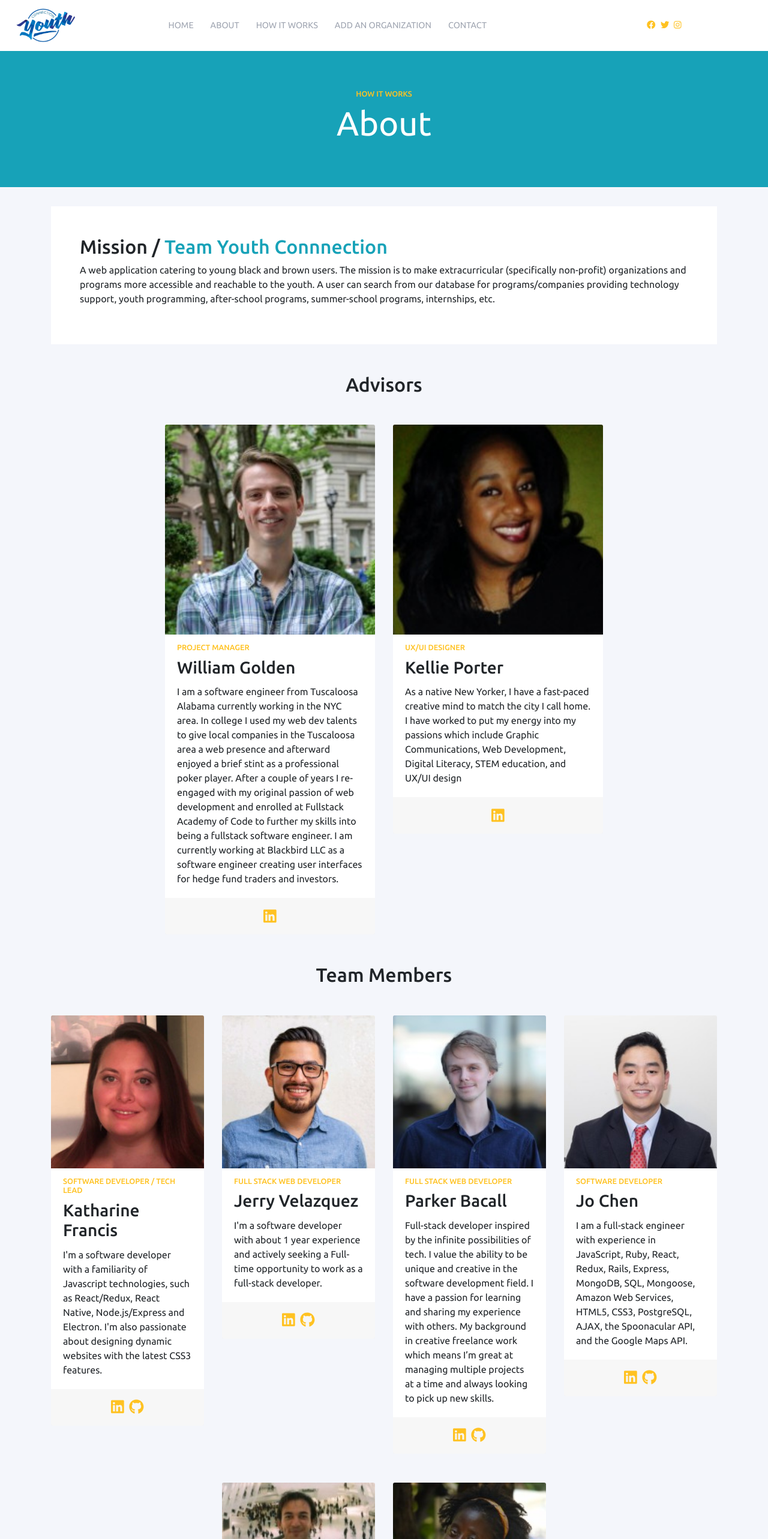
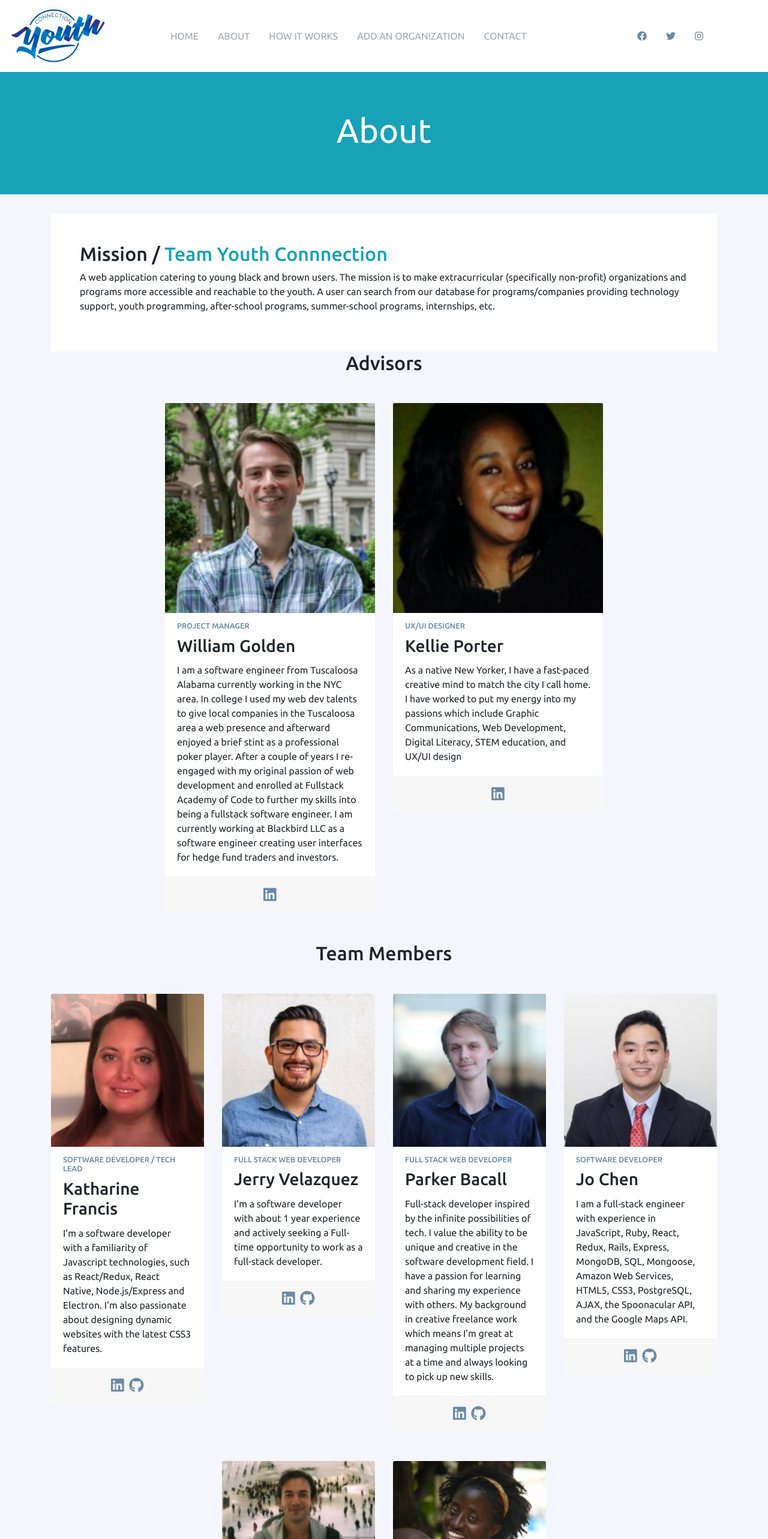
Before and after one commit to noobboon7/TeamHighFive_Front, a React (Create React App) app: page /about in a window 1280 px wide. Shown: the top 2566 px of the page at 60% size. Built offline with nearby package versions, Linux system fonts and the light colour scheme; no server answers.

Commit message:
fix browser and styling issues

```diff
--- a/src/App.css
+++ b/src/App.css
@@ -68,15 +68,15 @@
 }
 
 .wordBtnSolid, .wordBtnOutline:hover {
-  background-color: var(--color-yellow);
+  background-color: var(--color-med-blue);
   border: 2px solid var(--light);
   color: var(--white);
 }
 
 .wordBtnSolid:hover, .wordBtnOutline {
   background-color: var(--white);
-  border: 2px solid var(--color-yellow);
-  color: var(--color-yellow);
+  border: 2px solid var(--color-med-blue);
+  color: var(--color-med-blue);
 }
 
 
--- a/src/components/organizations/OrgCard.js
+++ b/src/components/organizations/OrgCard.js
@@ -30,7 +30,7 @@ const OrgCard = ({program}) => {
         </Card.Body >
         <Card.Footer className="text-center">
           <Link to={`/organization/${program.organization_id}`}>
-            <Button variant='info' renderAs="button" >
+            <Button variant='info' renderas="button" >
               <span>See More!</span>
             </Button>
           </Link>
--- a/src/components/pages/About.js
+++ b/src/components/pages/About.js
@@ -1,5 +1,4 @@
 import React from "react";
-import { Link } from "react-router-dom";
 
 import Will from "../../static/team/will.jpg";
 import Kellie from "../../static/team/kellie.jpg";
@@ -19,16 +18,17 @@ const About = () => {
     <div id="about">
       <div class="jumbotron jumbotron-fluid bg-info">
         <div class="container text-center">
-        <h6 className="intro-lead">How it Works</h6>
+{        // <h6 className="intro-lead">How it Works</h6>
+}
         <h1 class="display-4 text-white">About</h1>
         </div>
       </div>
 
-      <div id="mission" className="container mb-5">
-        <div id="about-project" className="bg-white p-5">
-          <h2>Mission / <span className="text-info">Team Youth Connnection</span></h2>
-          <p>A web application catering to young black and brown users. The mission is to make extracurricular (specifically non-profit) organizations and programs more accessible and reachable to the youth. A user can search from our database for programs/companies providing technology support, youth programming, after-school programs, summer-school programs, internships, etc.</p>
-        </div>
+      <div id="mission" className="container">
+      <div id="about-project" className="bg-white p-5">
+      <h2>Mission / <span className="text-info">Team Youth Connnection</span></h2>
+      <p>A web application catering to young black and brown users. The mission is to make extracurricular (specifically non-profit) organizations and programs more accessible and reachable to the youth. A user can search from our database for programs/companies providing technology support, youth programming, after-school programs, summer-school programs, internships, etc.</p>
+      </div>
       </div>
 
       <div id="the-team" className="container-fluid">
@@ -46,7 +46,7 @@ const About = () => {
                 </div>
                 <div class="card-footer social-media border-0">
                 <ul className="list-inline m-0 text-uppercase text-center">
-                  <li class="list-inline-item"><a href="https://www.linkedin.com/in/williamgolden5/" target="_blank" className="m-0">
+                  <li class="list-inline-item"><a href="https://www.linkedin.com/in/williamgolden5/" target="_blank" rel="noopener noreferrer" className="m-0">
                   <FontAwesomeIcon icon={faLinkedin} className="m-0" /></a></li>
                 </ul>
                 </div>
@@ -63,7 +63,7 @@ const About = () => {
                 </div>
                 <div class="card-footer social-media border-0">
                 <ul className="list-inline m-0 text-uppercase text-center">
-                  <li class="list-inline-item"><a href="https://www.linkedin.com/in/kellieporter" target="_blank" className="m-0">
+                  <li class="list-inline-item"><a href="https://www.linkedin.com/in/kellieporter" target="_blank" rel="noopener noreferrer" className="m-0">
                   <FontAwesomeIcon icon={faLinkedin} className="m-0" /></a></li>
                 </ul>
                 </div>
@@ -87,9 +87,9 @@ const About = () => {
                   </div>
                   <div class="card-footer social-media border-0">
                   <ul className="list-inline m-0 text-uppercase text-center">
-                    <li class="list-inline-item"><a href="https://www.linkedin.com/in/katharine-francis10/" target="_blank" className="m-0">
+                    <li class="list-inline-item"><a href="https://www.linkedin.com/in/katharine-francis10/" target="_blank" rel="noopener noreferrer" className="m-0">
                     <FontAwesomeIcon icon={faLinkedin} className="m-0" /></a></li>
-                    <li class="list-inline-item"><a href="https://github.com/KatieFrey" target="_blank" className="m-0">
+                    <li class="list-inline-item"><a href="https://github.com/KatieFrey" target="_blank" rel="noopener noreferrer" className="m-0">
                     <FontAwesomeIcon icon={faGithub} className="m-0" /></a></li>
                   </ul>
                   </div>
@@ -106,9 +106,9 @@ const About = () => {
                 </div>
                 <div class="card-footer social-media border-0">
                 <ul className="list-inline m-0 text-uppercase text-center">
-                  <li class="list-inline-item"><a href="https://linkedin.com/in/jerry-velazquez-8540b9bb" target="_blank" className="m-0">
+                  <li class="list-inline-item"><a href="https://linkedin.com/in/jerry-velazquez-8540b9bb" target="_blank" rel="noopener noreferrer" className="m-0">
                   <FontAwesomeIcon icon={faLinkedin} className="m-0" /></a></li>
-                  <li class="list-inline-item"><a href="https://github.com/noobboon7" target="_blank" className="m-0">
+                  <li class="list-inline-item"><a href="https://github.com/noobboon7" target="_blank" rel="noopener noreferrer" className="m-0">
                   <FontAwesomeIcon icon={faGithub} className="m-0" /></a></li>
                 </ul>
                 </div>
@@ -125,9 +125,9 @@ const About = () => {
                 </div>
                 <div class="card-footer social-media border-0">
                 <ul className="list-inline m-0 text-uppercase text-center">
-                  <li class="list-inline-item"><a href="https://www.linkedin.com/in/parker-bacall/" target="_blank" className="m-0">
+                  <li class="list-inline-item"><a href="https://www.linkedin.com/in/parker-bacall/" target="_blank" rel="noopener noreferrer" className="m-0">
                   <FontAwesomeIcon icon={faLinkedin} className="m-0" /></a></li>
-                  <li class="list-inline-item"><a href="https://github.com/parkerbacall" target="_blank" className="m-0">
+                  <li class="list-inline-item"><a href="https://github.com/parkerbacall" target="_blank" rel="noopener noreferrer" className="m-0">
                   <FontAwesomeIcon icon={faGithub} className="m-0" /></a></li>
                 </ul>
                 </div>
@@ -144,9 +144,9 @@ const About = () => {
                 </div>
                 <div class="card-footer social-media border-0">
                 <ul className="list-inline m-0 text-uppercase text-center">
-                  <li class="list-inline-item"><a href="https://www.linkedin.com/in/jchen143/" target="_blank" className="m-0">
+                  <li class="list-inline-item"><a href="https://www.linkedin.com/in/jchen143/" target="_blank" rel="noopener noreferrer" className="m-0">
                   <FontAwesomeIcon icon={faLinkedin} className="m-0" /></a></li>
-                  <li class="list-inline-item"><a href="https://github.com/jchen143" target="_blank" className="m-0">
+                  <li class="list-inline-item"><a href="https://github.com/jchen143" target="_blank" rel="noopener noreferrer" className="m-0">
                   <FontAwesomeIcon icon={faGithub} className="m-0" /></a></li>
                 </ul>
                 </div>
@@ -163,7 +163,7 @@ const About = () => {
                 </div>
                 <div class="card-footer social-media border-0">
                 <ul className="list-inline m-0 text-uppercase text-center">
-                  <li class="list-inline-item"><a href="http://www.linkedin.com/in/cihadald" target="_blank" className="m-0">
+                  <li class="list-inline-item"><a href="http://www.linkedin.com/in/cihadald" target="_blank" rel="noopener noreferrer" className="m-0">
                   <FontAwesomeIcon icon={faLinkedin} className="m-0" /></a></li>
                   <li class="list-inline-item"><a href="https://github.com/cihataldanmaz" className="m-0">
                   <FontAwesomeIcon icon={faGithub} className="m-0" /></a></li>
@@ -182,9 +182,9 @@ const About = () => {
                 </div>
                 <div class="card-footer social-media border-0">
                 <ul className="list-inline m-0 text-uppercase text-center">
-                  <li class="list-inline-item"><a href="https://www.linkedin.com/in/jdesire/" target="_blank" className="m-0">
+                  <li class="list-inline-item"><a href="https://www.linkedin.com/in/jdesire/" target="_blank" rel="noopener noreferrer" className="m-0">
                   <FontAwesomeIcon icon={faLinkedin} className="m-0" /></a></li>
-                  <li class="list-inline-item"><a href="https://github.com/berryny" target="_blank" className="m-0">
+                  <li class="list-inline-item"><a href="https://github.com/berryny" target="_blank" rel="noopener noreferrer" className="m-0">
                   <FontAwesomeIcon icon={faGithub} className="m-0" /></a></li>
                 </ul>
                 </div>
--- a/src/index.css
+++ b/src/index.css
@@ -5,7 +5,8 @@
 :root {
   --color-off-white: #f4f6fb;
   --color-black: #A0A6B2;
-  --color-yellow: #FFC222;
+  --color-med-blue: #6A8AA6;
+  /* --color-med-blue: #FFC222; */
   --color-blue-green: #42C3D3;
 }
 
@@ -35,12 +36,12 @@ code {
 } */
 
 .intro-lead {
-  color: var(--color-yellow);
+  color: var(--color-med-blue);
   text-transform: uppercase;
   font-size: .8rem;
 }
 .social-media a {
-  color: var(--color-yellow);
+  color: var(--color-med-blue);
 }
 
 /* Navbar Styles */
@@ -50,14 +51,17 @@ nav.navbar {
 
 /* NOTE: Custom Navbar styles */
 nav {
-  font-size: 0.9rem;
+  font-size: 1rem;
 }
 nav .logo {
   display: block;
-  width: 100px;
+  width: 10rem;
 }
 nav.custom-navbar {
   background-color: var(--white);
+}
+nav.custom-navbar .list-inline-item:not(:last-child) {
+  margin-right: 2rem;
 }
 nav .navbar-nav a,
 nav .navbar-nav a:link,
@@ -68,7 +72,7 @@ nav .navbar-nav a:hover {
   color: var(--color-blue-green);
 }
 nav .navbar-nav .social-media a {
-  color: var(--color-yellow);
+  color: var(--color-med-blue);
 }
 
 /* NOTE: Card Styles */
@@ -97,15 +101,15 @@ nav .navbar-nav .social-media a {
 }
 
 .wordBtnSolid, .wordBtnOutline:hover {
-  background-color: var(--color-yellow);
+  background-color: var(--color-med-blue);
   border: 2px solid var(--light);
   color: var(--white);
 }
 
 .wordBtnSolid:hover, .wordBtnOutline {
   background-color: var(--white);
-  border: 2px solid var(--color-yellow);
-  color: var(--color-yellow);
+  border: 2px solid var(--color-med-blue);
+  color: var(--color-med-blue);
 }
 
 /* NOTE: Custom Footer styles */
@@ -119,7 +123,7 @@ nav .navbar-nav .social-media a {
   text-decoration: none;
 }
 #footer a:hover {
-  color: var(--color-yellow);
+  color: var(--color-med-blue);
   text-decoration: none;
 }
 
--- a/src/layout/Layout.js
+++ b/src/layout/Layout.js
@@ -2,12 +2,13 @@ import React from "react";
 import { Link } from "react-router-dom";
 import { Navbar, Nav, Container, Row, Col } from "react-bootstrap";
 import Footer from "../styled-components/Footer";
-import styles from "./Layout.module.css";
+// import styles from "./Layout.module.css";
+
 import Logo from "../static/youth_connection_logo.png";
 import NYCCodersLogo from "../static/nyc_coder.jpg";
 
 import { FontAwesomeIcon } from "@fortawesome/react-fontawesome";
-import { faUser } from "@fortawesome/free-solid-svg-icons";
+// import { faUser } from "@fortawesome/free-solid-svg-icons";
 import { faFacebook } from "@fortawesome/free-brands-svg-icons";
 import { faInstagram } from "@fortawesome/free-brands-svg-icons";
 import { faTwitter } from "@fortawesome/free-brands-svg-icons";
@@ -16,32 +17,32 @@ const Layout = ({ children }) => (
   <div>
     <Navbar
       collapseOnSelect
-      light expand="lg"
+      color="light" expand="sm"
       sticky="top"
       className="custom-navbar"
     >
-      <Navbar.Brand a href="/">
-        <img className="logo img-fluid" src={Logo}></img>
+      <Navbar.Brand>
+        <Link to="/"><img className="logo img-fluid" src={Logo} alt="Youth Connnection"></img></Link>
       </Navbar.Brand>
       <Navbar.Toggle aria-controls="responsive-navbar-nav" />
       <Navbar.Collapse id="navbarNav">
         <Nav className="d-flex justify-content-around  w-100">
           <ul className="list-inline m-0 text-uppercase">
 
-            <li class="list-inline-item"><Link to="/">Home</Link></li>
-            <li class="list-inline-item"><Link to="/about">About</Link></li>
-            <li class="list-inline-item"><Link to="/howItWorks">How it Works</Link></li>
-            <li class="list-inline-item"><a href="https://docs.google.com/forms/d/e/1FAIpQLSeMyLoUKIEGO9U94nz1zI8qX-G46YYd8jfr60AarUC4_V4FbA/viewform">Add an Organization</a></li>
-            <li class="list-inline-item"><Link to="/contact">Contact</Link></li>
+            <li className="list-inline-item"><Link to="/">Home</Link></li>
+            <li className="list-inline-item"><Link to="/about">About</Link></li>
+            <li className="list-inline-item"><Link to="/howItWorks">How it Works</Link></li>
+            <li className="list-inline-item"><a href="https://docs.google.com/forms/d/e/1FAIpQLSeMyLoUKIEGO9U94nz1zI8qX-G46YYd8jfr60AarUC4_V4FbA/viewform">Add an Organization</a></li>
+            <li className="list-inline-item"><Link to="/contact">Contact</Link></li>
 
           </ul>
           <ul className="list-inline m-0 text-uppercase social-media">
-            <li className="list-inline-item"><Link href="#" className="m-0">
-            <FontAwesomeIcon icon={faFacebook} className="m-0" /></Link></li>
-            <li className="list-inline-item"><Link href="#" className="m-0">
-            <FontAwesomeIcon icon={faTwitter} className="m-0" /></Link></li>
-            <li className="list-inline-item"><Link href="#" className="m-0">
-            <FontAwesomeIcon icon={faInstagram} className="m-0" /></Link></li>
+            <li className="list-inline-item"><a href="#" className="m-0">
+            <FontAwesomeIcon icon={faFacebook} className="m-0" /></a></li>
+            <li className="list-inline-item"><a href="#" className="m-0">
+            <FontAwesomeIcon icon={faTwitter} className="m-0" /></a></li>
+            <li className="list-inline-item"><a href="#" className="m-0">
+            <FontAwesomeIcon icon={faInstagram} className="m-0" /></a></li>
           </ul>
         </Nav>
       </Navbar.Collapse>
@@ -49,6 +50,20 @@ const Layout = ({ children }) => (
     {children}
     <Footer id="footer" className="py-3 mt-3">
       <Container className="container-fluid text-center">
+        <Row className="text-center justify-content-center align-items-center">
+          <Col md="3">
+            <p className="text-center">&copy; 2020 Youth Connnection</p>
+          </Col>
+          <Col md="1">
+          <img className="img-fluid mx-auto mb-2" src={Logo} alt="Youth Connection"></img>
+          </Col>
+          <Col md="1">
+          <img className="img-fluid mx-auto mb-2" src={NYCCodersLogo} alt="NYC Coders"></img>
+          </Col>
+        </Row>
+      </Container>
+{
+/*      <Container className="container-fluid text-center">
         <Row className="align-items-center">
           <Col md="4">
             <p>&copy; Youth Connnection</p>
@@ -56,11 +71,11 @@ const Layout = ({ children }) => (
           <Col md="4">
             <Row className="text-center">
               <Col md="4">
-              <img className="img-fluid mx-auto mb-2" src={Logo}></img>
+              <img className="img-fluid mx-auto mb-2" src={Logo} alt="Youth Connection"></img>
               <h6>Youth Connnection</h6>
               </Col>
               <Col md="4">
-              <img className="img-fluid mx-auto mb-2" src={NYCCodersLogo}></img>
+              <img className="img-fluid mx-auto mb-2" src={NYCCodersLogo} alt="NYC Coders"></img>
               <h6>NYC Coders</h6>
               </Col>
             </Row>
@@ -73,6 +88,8 @@ const Layout = ({ children }) => (
           </Col>
         </Row>
       </Container>
+*/
+}
     </Footer>
   </div>
 );
```
Also changed, not shown: src/components/pages/ShowPage.js (+23 -8 lines).
